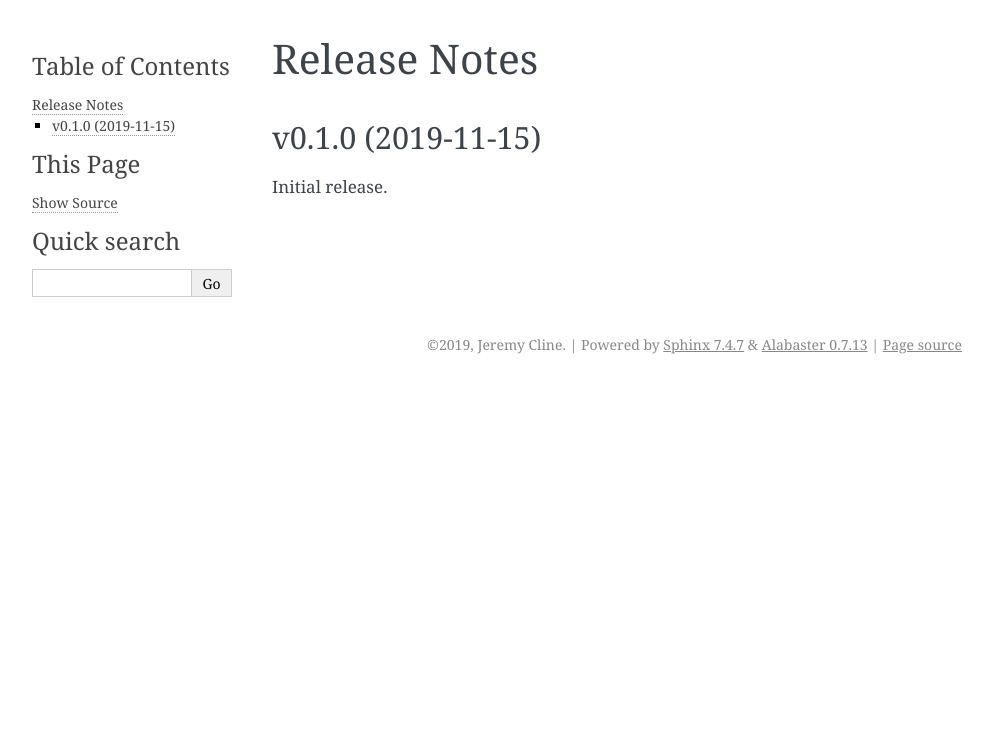
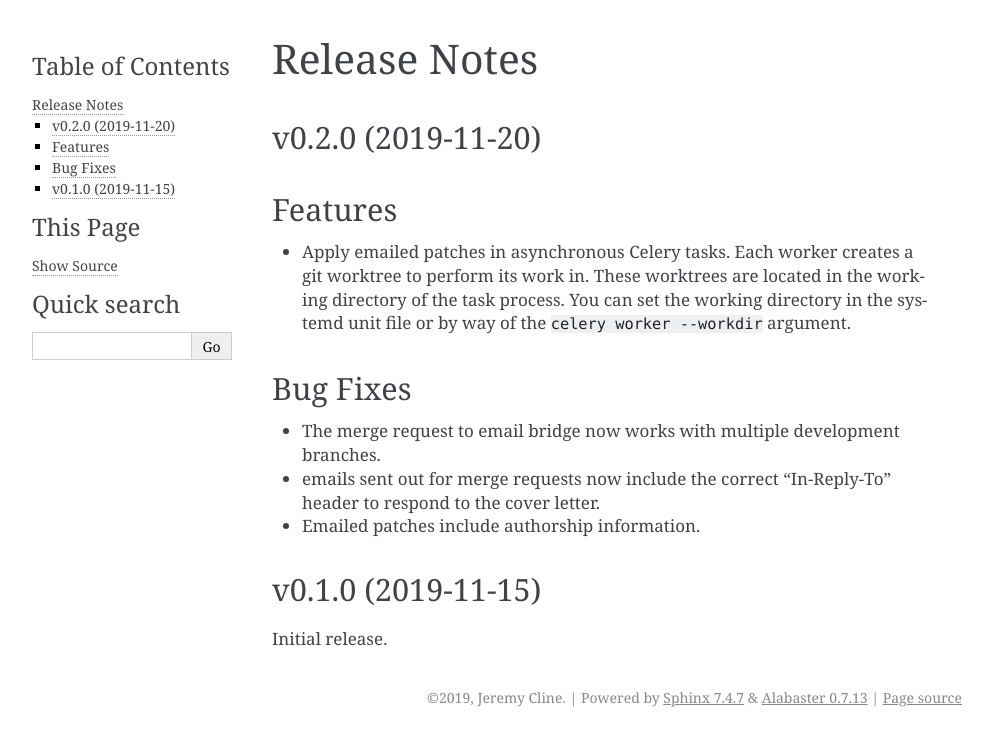
Before and after one commit to jeremycline/patchlab, a Sphinx documentation site: the page built from docs/changelog.rst, in a window 1280 px wide. Shown: the top 746 px of the page, without its empty margins (148-1141 px from the left). Built offline with Sphinx 7.4.7, drawn with Linux system fonts in a browser that asks for light colours.

Commit message:
Prep the v0.2.0 release
Signed-off-by: Jeremy Cline <jcline@redhat.com>

```diff
--- a/docs/changelog.rst
+++ b/docs/changelog.rst
@@ -4,6 +4,28 @@ Release Notes
 
 .. towncrier release notes start
 
+v0.2.0 (2019-11-20)
+===================
+
+Features
+========
+
+* Apply emailed patches in asynchronous Celery tasks. Each worker creates a
+  git worktree to perform its work in. These worktrees are located in the
+  working directory of the task process. You can set the working directory in
+  the systemd unit file or by way of the ``celery worker --workdir`` argument.
+
+Bug Fixes
+=========
+
+* The merge request to email bridge now works with multiple development branches.
+
+* emails sent out for merge requests now include the correct "In-Reply-To"
+  header to respond to the cover letter.
+
+* Emailed patches include authorship information.
+
+
 v0.1.0 (2019-11-15)
 ===================
 
--- a/patchlab/__init__.py
+++ b/patchlab/__init__.py
@@ -1,4 +1,4 @@
 # SPDX-License-Identifier: GPL-2.0-or-later
 
-__version__ = "0.1.0"
+__version__ = "0.2.0"
 default_app_config = "patchlab.apps.PatchlabConfig"
```
